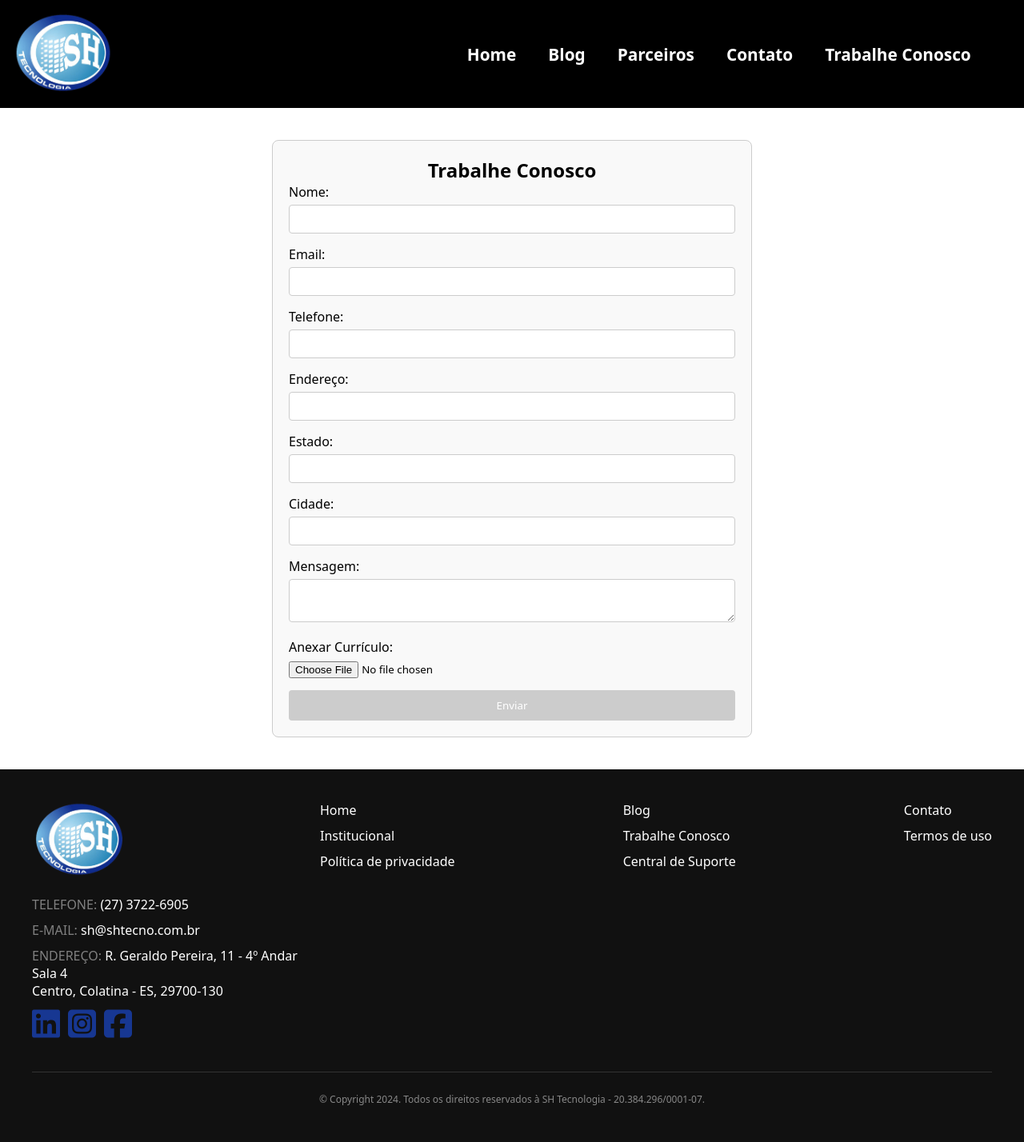
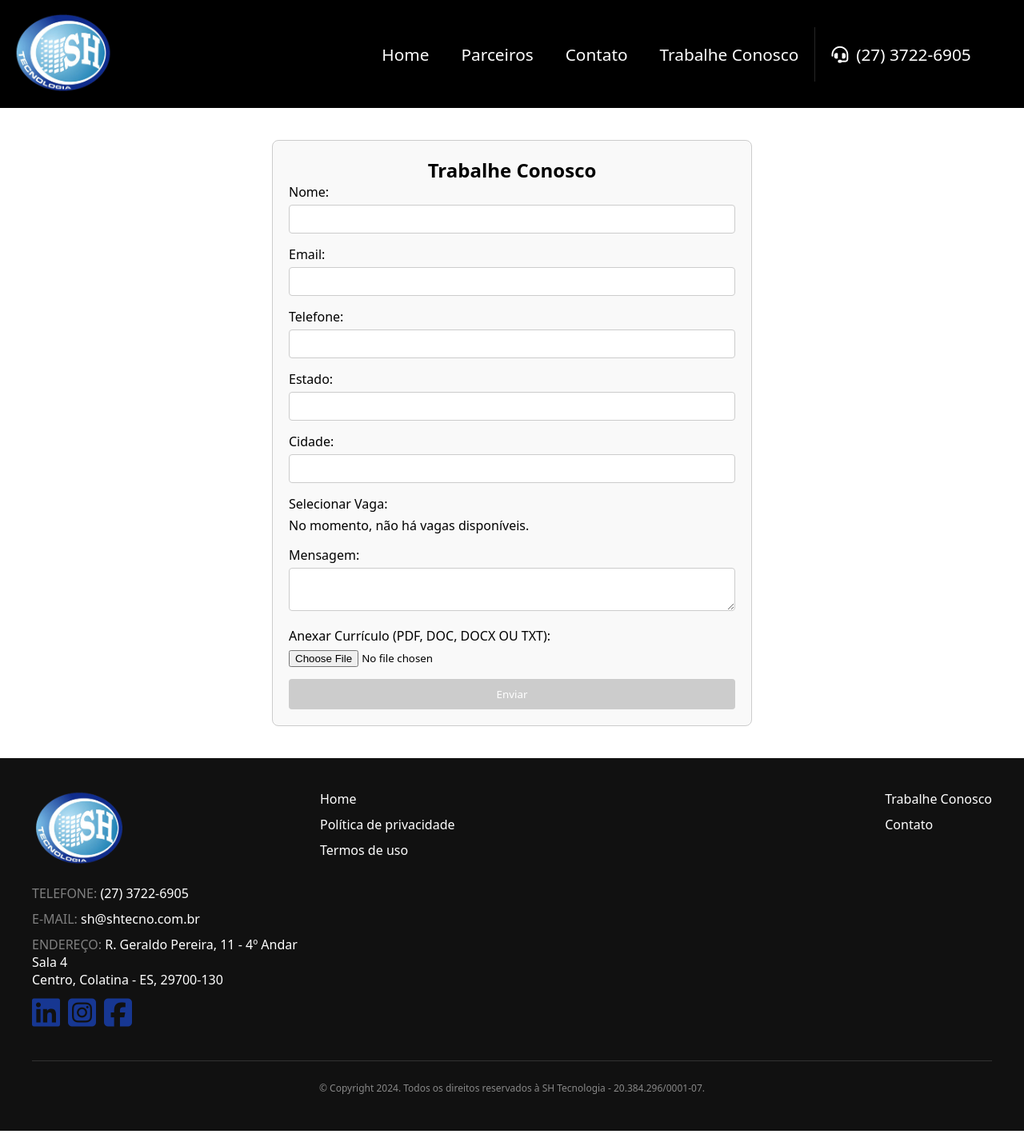
Before and after one commit to ynfleozin/site-shtecnologia, an Angular app: page /trabalhe-conosco in a window 1280 px wide. Shown: the whole page at 80% size. Built offline with nearby package versions, Linux system fonts and the light colour scheme.

Commit message:
remove blog and add phone in header

```diff
--- a/src/app/app-routing.module.ts
+++ b/src/app/app-routing.module.ts
@@ -2,13 +2,10 @@ import { NgModule } from '@angular/core';
 import { RouterModule, Routes } from '@angular/router';
 import { HomeComponent } from './home/home.component';
 import { TrabalheConoscoComponent } from './trabalhe-conosco/trabalhe-conosco.component';
-import { BlogComponent } from './blog/blog.component';
 
 const routes: Routes = [
   {path: '', component: HomeComponent},
   {path: 'trabalhe-conosco', component: TrabalheConoscoComponent},
-  {path: 'blog', component: BlogComponent}
-
 ];
 
 @NgModule({
--- a/src/app/blog/blog.component.css
+++ /dev/null
@@ -1,53 +0,0 @@
-.blog-container {
-  max-width: 1200px;
-  margin: 0 auto;
-  padding: 20px;
-}
-
-.blog-container h1{
-  margin-bottom: 20px;
-}
-
-.blog-post {
-  display: flex;
-  margin-bottom: 40px;
-  border-bottom: 1px solid #e0e0e0;
-  padding-bottom: 20px;
-}
-
-.blog-post-image {
-  width: 200px;
-  height: 150px;
-  object-fit: cover;
-  margin-right: 20px;
-}
-
-.blog-post-content {
-  max-width: 800px;
-}
-
-.blog-post h2 {
-  margin: 0;
-  font-size: 24px;
-}
-
-.author {
-  font-size: 14px;
-  color: #777;
-  margin: 5px 0;
-}
-
-.excerpt {
-  margin: 10px 0;
-  font-size: 16px;
-  color: #333;
-}
-
-.read-more {
-  color: #007BFF;
-  text-decoration: none;
-}
-
-.read-more:hover {
-  text-decoration: underline;
-}
--- a/src/app/blog/blog.component.html
+++ /dev/null
@@ -1,11 +0,0 @@
-<div class="blog-container">
-  <div class="blog-post" *ngFor="let post of blogPosts">
-    <img [src]="post.imageUrl" alt="{{ post.title }}" class="blog-post-image">
-    <div class="blog-post-content">
-      <h2>{{ post.title }}</h2>
-      <p class="author">{{ post.date }}</p>
-      <p class="excerpt">{{ post.content }}</p>
-      <a href="#" class="read-more">Ler mais</a>
-    </div>
-  </div>
-</div>
--- a/src/app/blog/blog.component.ts
+++ /dev/null
@@ -1,36 +0,0 @@
-import { Component, OnInit } from '@angular/core';
-
-interface BlogPost {
-  title: string;
-  date: string;
-  content: string;
-  imageUrl: string;
-}
-
-@Component({
-  selector: 'app-blog',
-  templateUrl: './blog.component.html',
-  styleUrls: ['./blog.component.css']
-})
-export class BlogComponent implements OnInit {
-  blogPosts: BlogPost[] = [];
-
-  constructor() {}
-
-  ngOnInit(): void {
-    this.blogPosts = [
-      {
-        title: 'Lorem ipsum dolor sit amet, consectetur adipiscing elit. Integer finibus',
-        date: '02/10/2024',
-        content: 'Descrição...',
-        imageUrl: 'assets/blog/ai-future.jpg'
-      },
-      {
-        title: 'Lorem ipsum dolor sit amet, consectetur adipiscing elit. ',
-        date: '09/10/2024',
-        content: 'Descrição...',
-        imageUrl: 'assets/blog/programming-languages.jpg'
-      },
-    ];
-  }
-}
--- a/src/app/footer/footer.component.html
+++ b/src/app/footer/footer.component.html
@@ -22,17 +22,13 @@
     <div class="links-section">
       <ul>
         <li><a href="#">Home</a></li>
-        <li><a href="#">Institucional</a></li>
         <li><a href="#">Política de privacidade</a></li>
+        <li><a href="">Termos de uso</a></li>
       </ul>
       <ul>
-        <li><a routerLink="/blog">Blog</a></li>
+
         <li><a routerLink="/trabalhe-conosco">Trabalhe Conosco</a></li>
-        <li><a href="#">Central de Suporte</a></li>
-      </ul>
-      <ul>
         <li><a href="">Contato</a></li>
-        <li><a href="">Termos de uso</a></li>
       </ul>
     </div>
 
--- a/src/app/header/header.component.css
+++ b/src/app/header/header.component.css
@@ -99,18 +99,26 @@ header .interface {
 
 .menu-desktop ul li {
   margin-left: 20px;
+  display: flex;
+  align-items: center;
+}
+
+.phone-item{
+  border-left: 1px solid rgba(255, 255, 255, 0.151);
+}
+
+.phone-number {
+  margin-left: 10px;
 }
 
 .menu-desktop ul li:hover, .menu-desktop ul li a:hover {
   color: var(--cor2);
-  transition: 0.2s;
-  transform: scale(1.05);
 }
 
 .menu-desktop a {
   color: white;
   text-decoration: none;
-  font-weight: bolder;
+  font-weight: 400;
   font-size: 1.3rem;
 }
 
@@ -156,4 +164,8 @@ button:hover {
   .menu-desktop{
     display: none;
   }
+
+  .phone-item{
+    border-top: 1px solid rgba(255, 255, 255, 0.151);
+  }
 }
--- a/src/app/header/header.component.html
+++ b/src/app/header/header.component.html
@@ -6,10 +6,15 @@
       <nav class="menu-desktop">
           <ul>
               <li><a routerLink="/" class="linknav">Home</a></li>
-              <li><a routerLink="/blog" class="linknav">Blog</a></li>
               <li><a routerLink="/" (click)="scrollToSection('parceiros')">Parceiros</a></li>
-              <li><a routerLink="/" (click)="scrollToSection('contato')"  class="linknav">Contato</a></li>
+              <li><a routerLink="/" (click)="scrollToSection('contato')" class="linknav">Contato</a></li>
               <li><a routerLink="/trabalhe-conosco" class="linknav">Trabalhe Conosco</a></li>
+              <li class="phone-item">
+                  <a href="#">
+                    <i class="fa-solid fa-headset"></i>
+                    <span class="phone-number">(27) 3722-6905</span>
+                  </a>
+              </li>
           </ul>
       </nav>
       <div class="abrir" id="abrir">
@@ -22,10 +27,15 @@
           <nav>
               <ul>
                   <li><a routerLink="/" class="linknav">Home</a></li>
-                  <li><a routerLink="/blog" class="linknav">Blog</a></li>
                   <li><a routerLink="/" (click)="scrollToSection('parceiros')">Parceiros</a></li>
-                  <li><a routerLink="/" (click)="scrollToSection('contato')"  class="linknav">Contato</a></li>
+                  <li><a routerLink="/" (click)="scrollToSection('contato')" class="linknav">Contato</a></li>
                   <li><a routerLink="/trabalhe-conosco" class="linknav">Trabalhe Conosco</a></li>
+                  <li class="phone-item">
+                    <a href="#">
+                      <i class="fa-solid fa-headset"></i>
+                      <span class="phone-number">(27) 3722-6905</span>
+                    </a>
+                </li>
               </ul>
           </nav>
       </div>
--- a/src/app/trabalhe-conosco/trabalhe-conosco.component.html
+++ b/src/app/trabalhe-conosco/trabalhe-conosco.component.html
@@ -14,10 +14,6 @@
       <input id="telefone" formControlName="telefone" type="text" required />
     </div>
     <div class="form-group">
-      <label for="endereco">Endereço:</label>
-      <input id="endereco" formControlName="endereco" type="text" required />
-    </div>
-    <div class="form-group">
       <label for="estado">Estado:</label>
       <input id="estado" formControlName="estado" type="text" required />
     </div>
@@ -25,12 +21,22 @@
       <label for="cidade">Cidade:</label>
       <input id="cidade" formControlName="cidade" type="text" required />
     </div>
+
+    <!-- Campo Selecionar Vaga -->
+    <div class="form-group">
+      <label for="vaga">Selecionar Vaga:</label>
+      <select id="vaga" formControlName="vaga" *ngIf="vagasDisponiveis.length > 0">
+        <option *ngFor="let vaga of vagasDisponiveis" [value]="vaga">{{ vaga }}</option>
+      </select>
+      <p *ngIf="vagasDisponiveis.length === 0">No momento, não há vagas disponíveis.</p>
+    </div>
+
     <div class="form-group">
       <label for="mensagem">Mensagem:</label>
       <textarea id="mensagem" formControlName="mensagem" required></textarea>
     </div>
     <div class="form-group">
-      <label for="curriculo">Anexar Currículo:</label>
+      <label for="curriculo">Anexar Currículo (PDF, DOC, DOCX OU TXT):</label>
       <input id="curriculo" type="file" (change)="onFileChange($event)" />
     </div>
     <button type="submit" [disabled]="trabalhoForm.invalid">Enviar</button>
--- a/src/app/trabalhe-conosco/trabalhe-conosco.component.ts
+++ b/src/app/trabalhe-conosco/trabalhe-conosco.component.ts
@@ -8,17 +8,20 @@ import { FormBuilder, FormGroup, Validators } from '@angular/forms';
 })
 export class TrabalheConoscoComponent {
   trabalhoForm: FormGroup;
+  vagasDisponiveis: string[] = [];
 
   constructor(private fb: FormBuilder) {
+    this.vagasDisponiveis = [];
+
     this.trabalhoForm = this.fb.group({
       nome: ['', Validators.required],
       email: ['', [Validators.required, Validators.email]],
       telefone: ['', Validators.required],
-      endereco: ['', Validators.required],
       estado: ['', Validators.required],
       cidade: ['', Validators.required],
+      vaga: ['', Validators.required],
       mensagem: ['', Validators.required],
-      curriculo: [null] // Para o arquivo do currículo
+      curriculo: [null]
     });
   }
 
```
Also changed, not shown: src/app/app.module.ts (+3 -4 lines), 1 other file (tests, documents, lock files or other folders).
